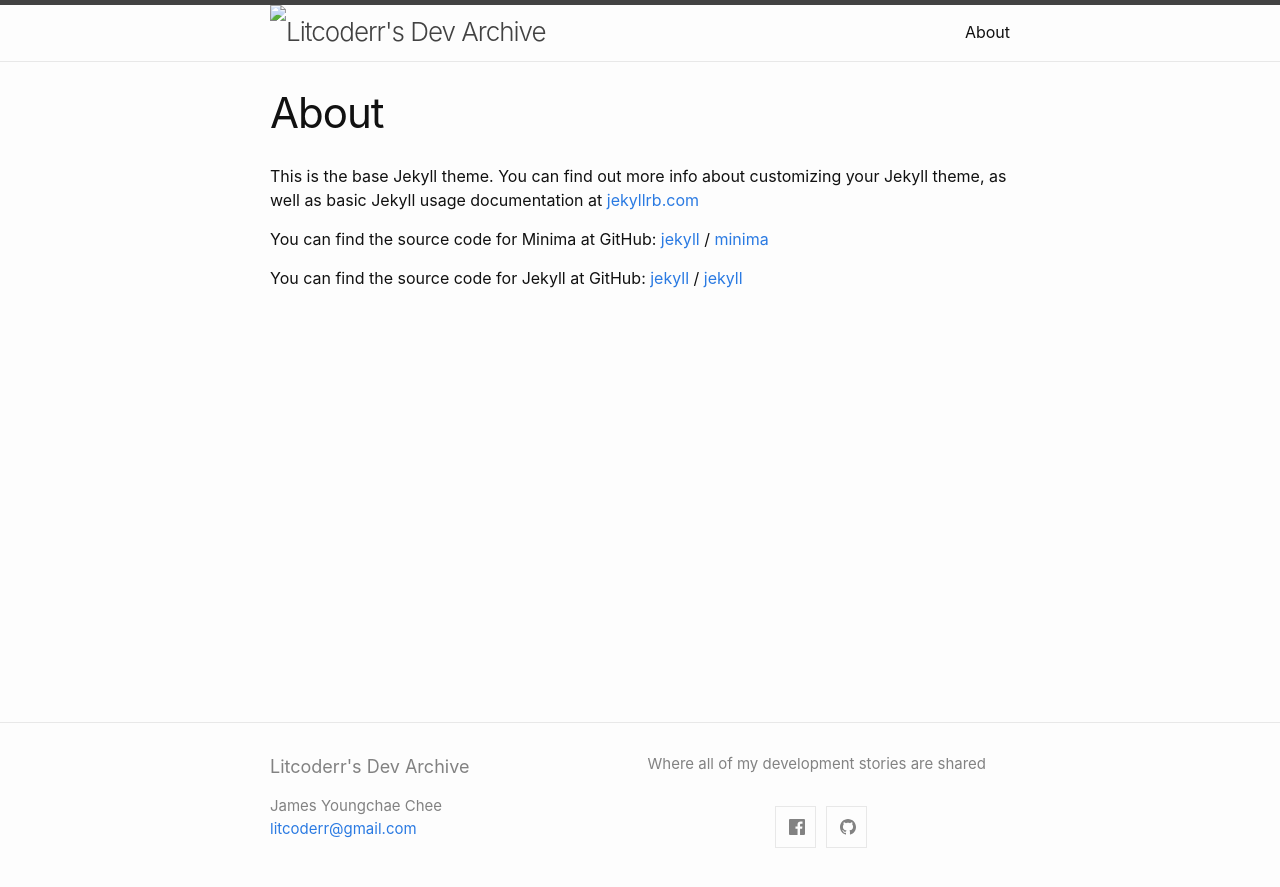
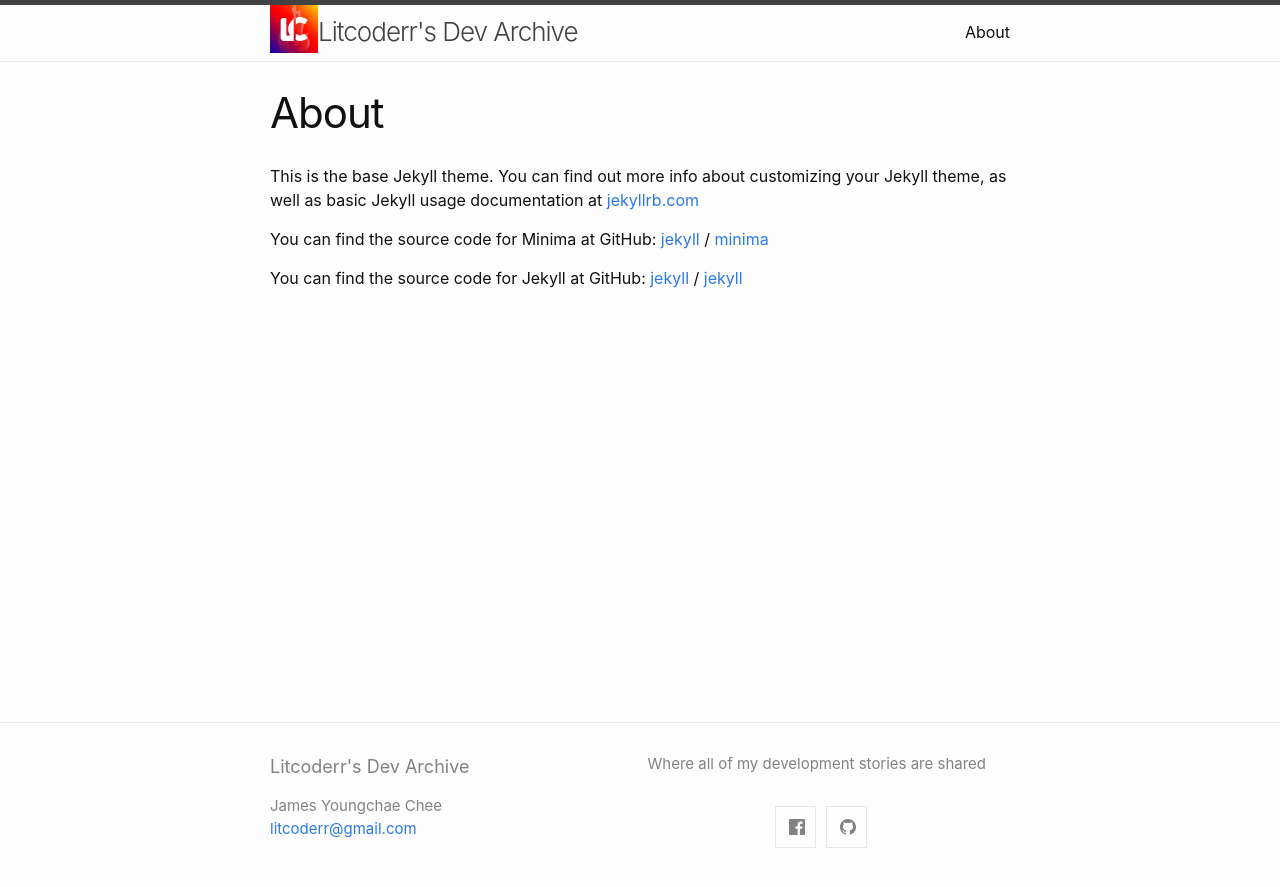
Before and after one commit to litcoderr/litcoderr.github.io, a Jekyll site: the page built from about.md, in a window 1280 px wide. Shown: the top 887 px of the page. Built offline with Jekyll 4.4.1, drawn with Linux system fonts in a browser that asks for light colours.

Commit message:
added image

```diff
--- a/_includes/header.html
+++ b/_includes/header.html
@@ -4,7 +4,7 @@
     {%- assign default_paths = site.pages | map: "path" -%}
     {%- assign page_paths = site.header_pages | default: default_paths -%}
     {%- assign titles_size = site.pages | map: 'title' | join: '' | size -%}
-    <img src="image/Litcoderr_LOGO.png" />
+    <img src="https://litcoderr.github.io/image/Litcoderr_LOGO.png" />
     <a class="site-title" rel="author" href="{{ "/" | relative_url }}">{{ site.title | escape }} </a>
 
     {%- if titles_size > 0 -%}
```
